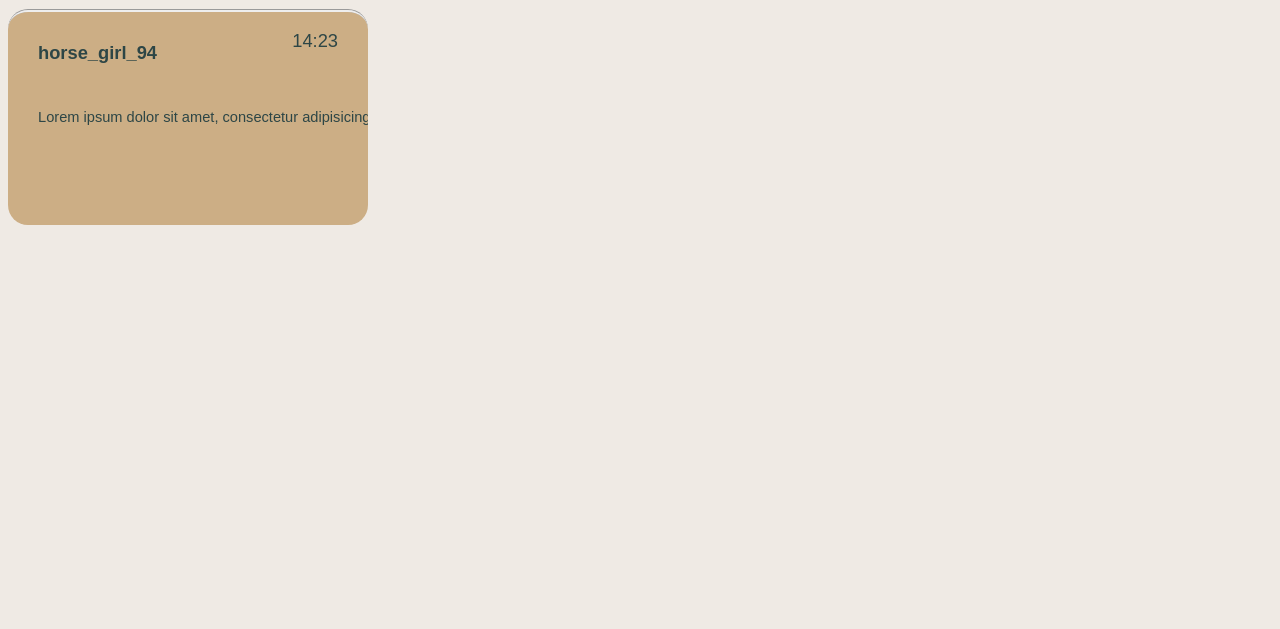
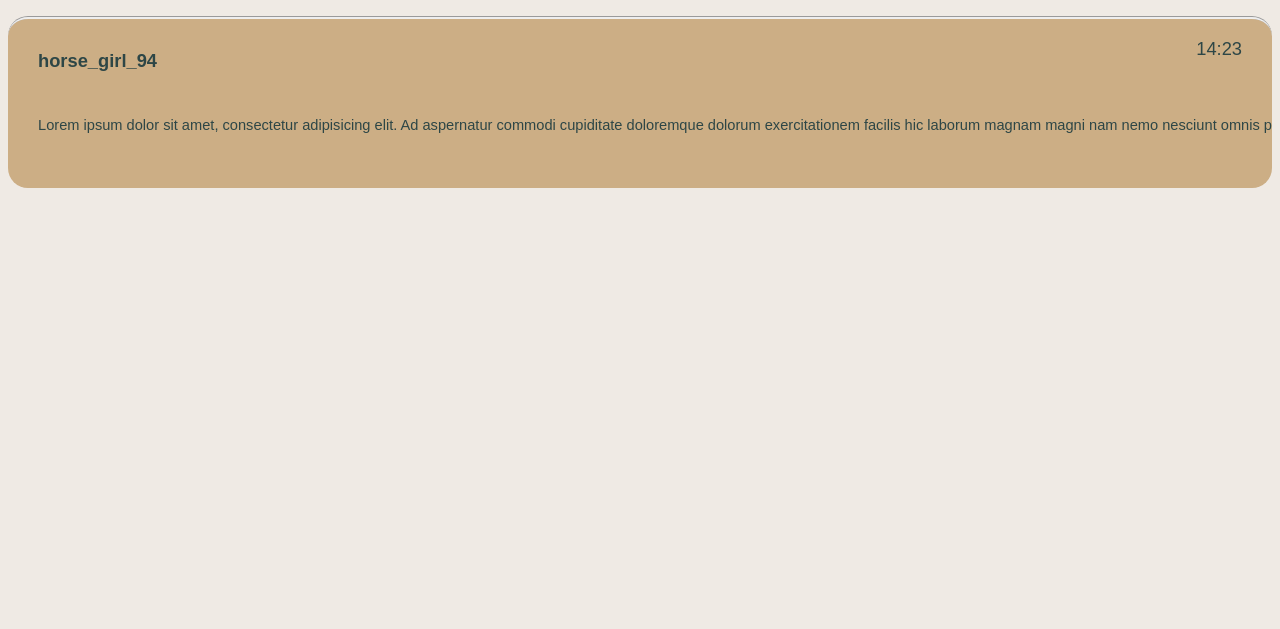
Before and after one commit to karoliam/Foodbase-web, a website: page Front-end/html/messages.html in a window 1280 px wide. Shown: the part 171-800 px from the top of the page. Drawn offline with Linux system fonts and the light colour scheme.

Commit message:
fixed one small thing in messages.css, and in the previous commit also changed the posts from list to div so it looks nicer

```diff
--- a/Front-end/css/messages.css
+++ b/Front-end/css/messages.css
@@ -24,8 +24,7 @@ h5, p {
     overflow: hidden;
     border-radius: 20px;
     border-top-style: groove;
-    width: 50vh;
-    height: 31vh;
+
 
 }
 
@@ -52,7 +51,7 @@ h5, p {
 .item-received-button:active {
     background-color: pink;
 }
-@media screen and (min-width: 375px) {
+/*@media screen and (min-width: 375px) {
     .home {
         font-size: 0.6em;
     }
@@ -68,4 +67,4 @@ h5, p {
         width: 45vh;
         height: 27vh;
     }
-}
+}*/
```
